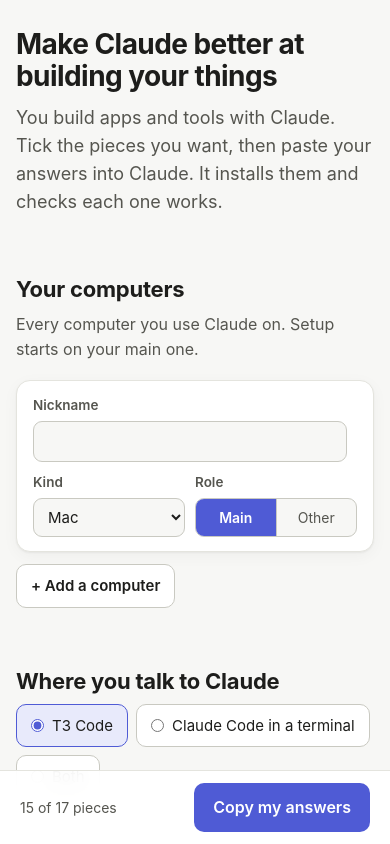
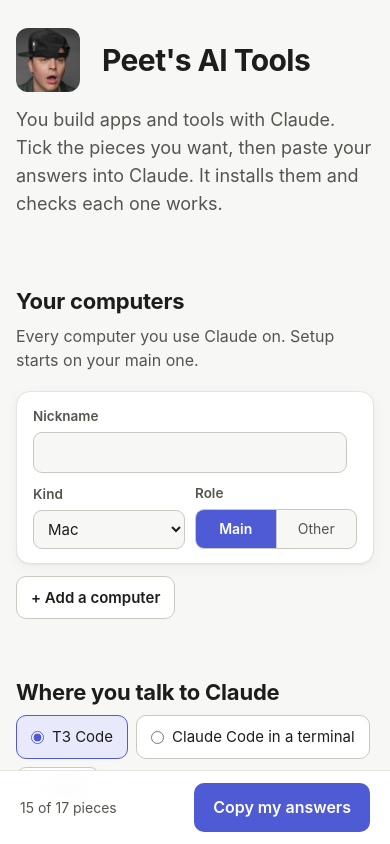
Before and after one commit to punkhop/ai-tools, a plain HTML site: page setup/index.html in a window 390 px wide. Shown: the top 844 px of the page. Drawn offline with Linux system fonts and the light colour scheme.

Commit message:
feat(setup): Peet's AI Tools header, desktop-first layout
Problem: page was phone-first and generically titled.
Solution: headshot + name header, two-up piece cards, computers and
where-you-talk side by side; phone still stacks.

Co-Authored-By: Claude Opus 5.5 <noreply@anthropic.com>

```diff
--- a/setup/index.html
+++ b/setup/index.html
@@ -3,7 +3,7 @@
 <head>
 <meta charset="utf-8">
 <meta name="viewport" content="width=device-width, initial-scale=1, viewport-fit=cover">
-<title>ai-tools setup</title>
+<title>Peet's AI Tools</title>
 <style>
 :root{
   color-scheme:light;
@@ -28,8 +28,12 @@
 }
 *{box-sizing:border-box}
 body{margin:0;background:var(--bg);color:var(--ink);font:16px/1.55 -apple-system,BlinkMacSystemFont,"Segoe UI",Inter,system-ui,sans-serif;-webkit-font-smoothing:antialiased}
-.wrap{max-width:820px;margin:0 auto;padding:40px 20px 140px}
-h1{font-size:34px;line-height:1.15;letter-spacing:-.02em;margin:0 0 12px;font-weight:700}
+.wrap{max-width:1180px;margin:0 auto;padding:48px 32px 140px}
+.brand{display:flex;gap:22px;align-items:center;margin:0 0 14px}
+.brand img{width:96px;height:96px;border-radius:.75rem;object-fit:cover;flex:none;display:block}
+.brand h1{margin:0}
+.top-row{display:grid;grid-template-columns:minmax(0,1.5fr) minmax(0,1fr);gap:48px;align-items:start}
+h1{font-size:44px;line-height:1.15;letter-spacing:-.02em;margin:0 0 12px;font-weight:700}
 h2{font-size:22px;letter-spacing:-.01em;margin:56px 0 6px;font-weight:650}
 h3{font-size:17px;margin:32px 0 10px;font-weight:650;color:var(--ink)}
 p{margin:0 0 10px}
@@ -64,8 +68,9 @@ input[type=text]:focus,select:focus{outline:2px solid var(--accent);outline-offs
 .radio input{accent-color:var(--accent);margin:0}
 
 /* pieces */
-.pieces{display:grid;gap:12px}
-.piece{display:grid;grid-template-columns:minmax(0,1fr) 260px;gap:18px;padding:16px;align-items:start;transition:opacity .15s}
+.pieces{display:grid;gap:16px;grid-template-columns:repeat(2,minmax(0,1fr))}
+.piece{display:grid;grid-template-columns:1fr;gap:14px;padding:16px;align-content:start;transition:opacity .15s}
+.piece>.art{order:-1}
 .piece.off{opacity:.62}
 .piece.off .art{filter:grayscale(1)}
 .piece .top{display:flex;gap:12px;align-items:flex-start}
@@ -108,7 +113,7 @@ input[type=text]:focus,select:focus{outline:2px solid var(--accent);outline-offs
 .steps li{counter-increment:s;display:flex;gap:12px;align-items:flex-start}
 .steps li::before{content:counter(s);flex:none;display:grid;place-items:center;width:26px;height:26px;border-radius:50%;background:var(--accent-soft);color:var(--accent);font-weight:700;font-size:14px}
 .bar{position:fixed;left:0;right:0;bottom:0;padding:12px 20px calc(12px + env(safe-area-inset-bottom,0px));background:color-mix(in srgb,var(--paper) 92%,transparent);backdrop-filter:blur(10px);border-top:1px solid var(--line);z-index:5}
-.bar .in{max-width:820px;margin:0 auto;display:flex;gap:14px;align-items:center;justify-content:space-between}
+.bar .in{max-width:1180px;margin:0 auto;display:flex;gap:14px;align-items:center;justify-content:space-between}
 .bar .count{color:var(--ink2);font-size:15px}
 .bar .btn.primary{padding:11px 18px;font-size:16px}
 details{margin-top:14px}
@@ -125,11 +130,14 @@ pre.out{white-space:pre-wrap;font:13px/1.5 ui-monospace,Menlo,monospace;backgrou
 .envs .art{aspect-ratio:auto;cursor:zoom-in}
 .envs .art svg{height:auto}
 
+@media (max-width:900px){
+  .top-row{grid-template-columns:1fr;gap:0}
+  .pieces{grid-template-columns:1fr}
+}
 @media (max-width:640px){
   .wrap{padding:28px 16px 140px}
-  h1{font-size:28px}
-  .piece{grid-template-columns:1fr;gap:12px}
-  .piece .art{margin-left:34px}
+  h1{font-size:30px}
+  .brand img{width:64px;height:64px}
   .comp{grid-template-columns:1fr 1fr auto;grid-template-areas:"nick nick rm" "os role role";gap:10px}
   .comp .field.nick{grid-area:nick}
   .comp .field.os{grid-area:os}
@@ -142,9 +150,10 @@ pre.out{white-space:pre-wrap;font:13px/1.5 ui-monospace,Menlo,monospace;backgrou
 <body>
 <div class="wrap">
 
-<h1>Make Claude better at building your things</h1>
+<div class="brand"><img src="peet.jpg" alt="Peet"><h1>Peet's AI Tools</h1></div>
 <p class="lead">You build apps and tools with Claude. Tick the pieces you want, then paste your answers into Claude. It installs them and checks each one works.</p>
 
+<div class="top-row"><div>
 <h2>Your computers</h2>
 <p class="sub">Every computer you use Claude on. Setup starts on your main one.</p>
 <div class="comps" id="comps"></div>
@@ -160,12 +169,14 @@ pre.out{white-space:pre-wrap;font:13px/1.5 ui-monospace,Menlo,monospace;backgrou
   </div>
 </div>
 
+</div><div>
 <h2>Where you talk to Claude</h2>
 <div class="radios" id="where">
   <label class="radio"><input type="radio" name="where" value="T3 Code" checked> T3 Code</label>
   <label class="radio"><input type="radio" name="where" value="Terminal"> Claude Code in a terminal</label>
   <label class="radio"><input type="radio" name="where" value="Both"> Both</label>
 </div>
+</div></div>
 
 <h2>Pick your pieces</h2>
 <p class="sub">Click a picture to see it bigger.</p>
```
Also changed, not shown: setup/peet.jpg (added).
